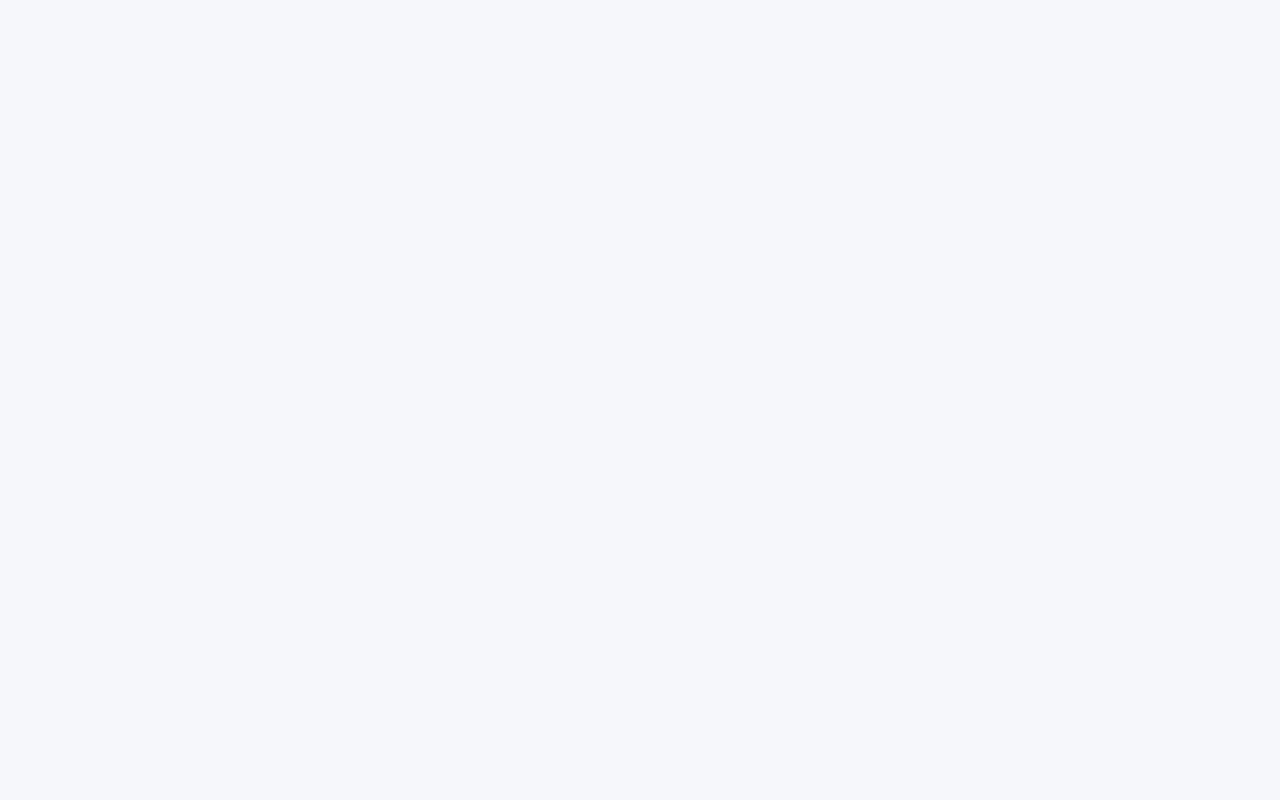
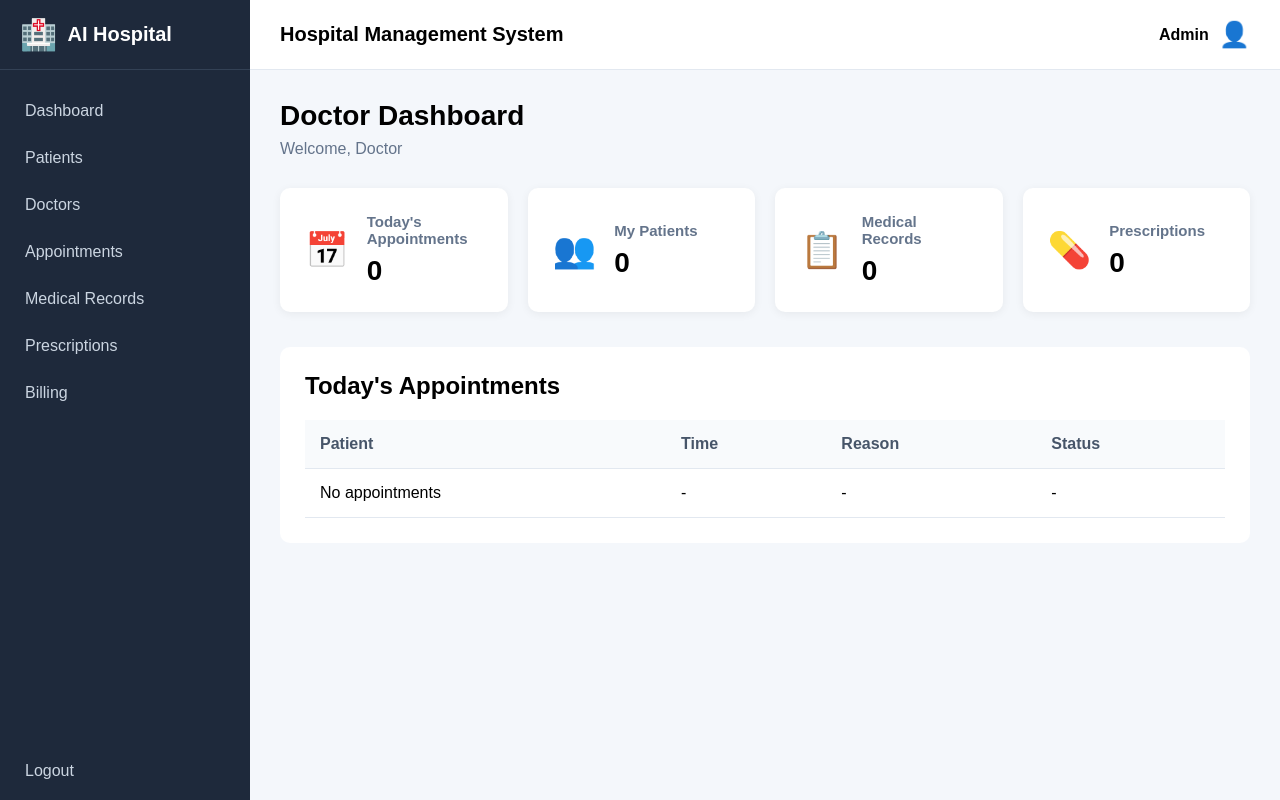
Before and after one commit to AI-Hospital-Team/Ai-Powered-Smart-Hospital-Management-System, a React app in the folder frontend/: page /doctor in a window 1280 px wide. Before the commit this address had no page. Built offline with nearby package versions, Linux system fonts and the light colour scheme; sample sign-in values are in the browser's storage; the HTML template or start-up script is replaced by a standard one.

Commit message:
Add protected dashboard docter

```diff
--- a/frontend/src/App.jsx
+++ b/frontend/src/App.jsx
@@ -3,18 +3,19 @@ import { BrowserRouter, Routes, Route } from "react-router-dom";
 import Login from "./pages/Login/Login";
 import DashboardLayout from "./layouts/DashboardLayout";
 import Dashboard from "./pages/Admin/Dashboard";
+import DoctorDashboard from "./pages/Doctor/DoctorDashboard";
 import ProtectedRoute from "./components/ProtectedRoute";
 
 function App() {
   return (
     <BrowserRouter>
-
       <Routes>
 
+        {/* Login */}
         <Route path="/" element={<Login />} />
-
         <Route path="/login" element={<Login />} />
 
+        {/* Admin Dashboard */}
         <Route
           path="/dashboard"
           element={
@@ -26,8 +27,19 @@ function App() {
           <Route index element={<Dashboard />} />
         </Route>
 
+        {/* Doctor Dashboard */}
+        <Route
+          path="/doctor"
+          element={
+            <ProtectedRoute>
+              <DashboardLayout />
+            </ProtectedRoute>
+          }
+        >
+          <Route index element={<DoctorDashboard />} />
+        </Route>
+
       </Routes>
-
     </BrowserRouter>
   );
 }
--- /dev/null
+++ b/frontend/src/pages/Doctor/DoctorDashboard.jsx
@@ -0,0 +1,84 @@
+function DoctorDashboard() {
+  return (
+    <div className="doctor-dashboard">
+
+      <div className="page-header">
+        <div>
+          <h1>Doctor Dashboard</h1>
+          <p>Welcome, Doctor</p>
+        </div>
+      </div>
+
+      <div className="dashboard-cards">
+
+        <div className="dashboard-card">
+          <div className="card-icon">📅</div>
+          <div>
+            <h3>Today's Appointments</h3>
+            <p>0</p>
+          </div>
+        </div>
+
+        <div className="dashboard-card">
+          <div className="card-icon">👥</div>
+          <div>
+            <h3>My Patients</h3>
+            <p>0</p>
+          </div>
+        </div>
+
+        <div className="dashboard-card">
+          <div className="card-icon">📋</div>
+          <div>
+            <h3>Medical Records</h3>
+            <p>0</p>
+          </div>
+        </div>
+
+        <div className="dashboard-card">
+          <div className="card-icon">💊</div>
+          <div>
+            <h3>Prescriptions</h3>
+            <p>0</p>
+          </div>
+        </div>
+
+      </div>
+
+      <div className="dashboard-section">
+
+        <h2>Today's Appointments</h2>
+
+        <div className="table-container">
+
+          <table>
+
+            <thead>
+              <tr>
+                <th>Patient</th>
+                <th>Time</th>
+                <th>Reason</th>
+                <th>Status</th>
+              </tr>
+            </thead>
+
+            <tbody>
+              <tr>
+                <td>No appointments</td>
+                <td>-</td>
+                <td>-</td>
+                <td>-</td>
+              </tr>
+            </tbody>
+
+          </table>
+
+        </div>
+
+      </div>
+
+    </div>
+  );
+}
+
+export default DoctorDashboard;
```
